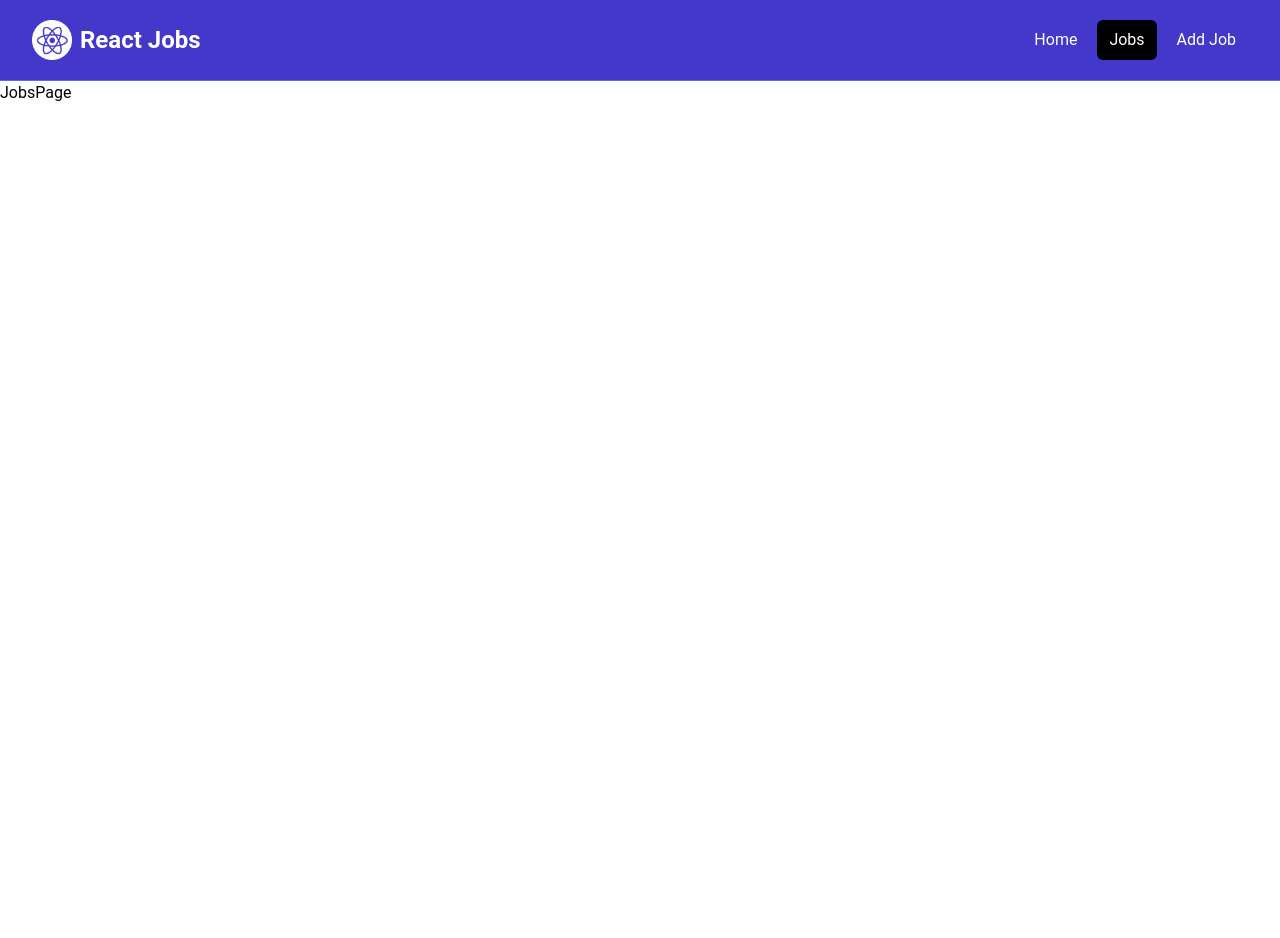
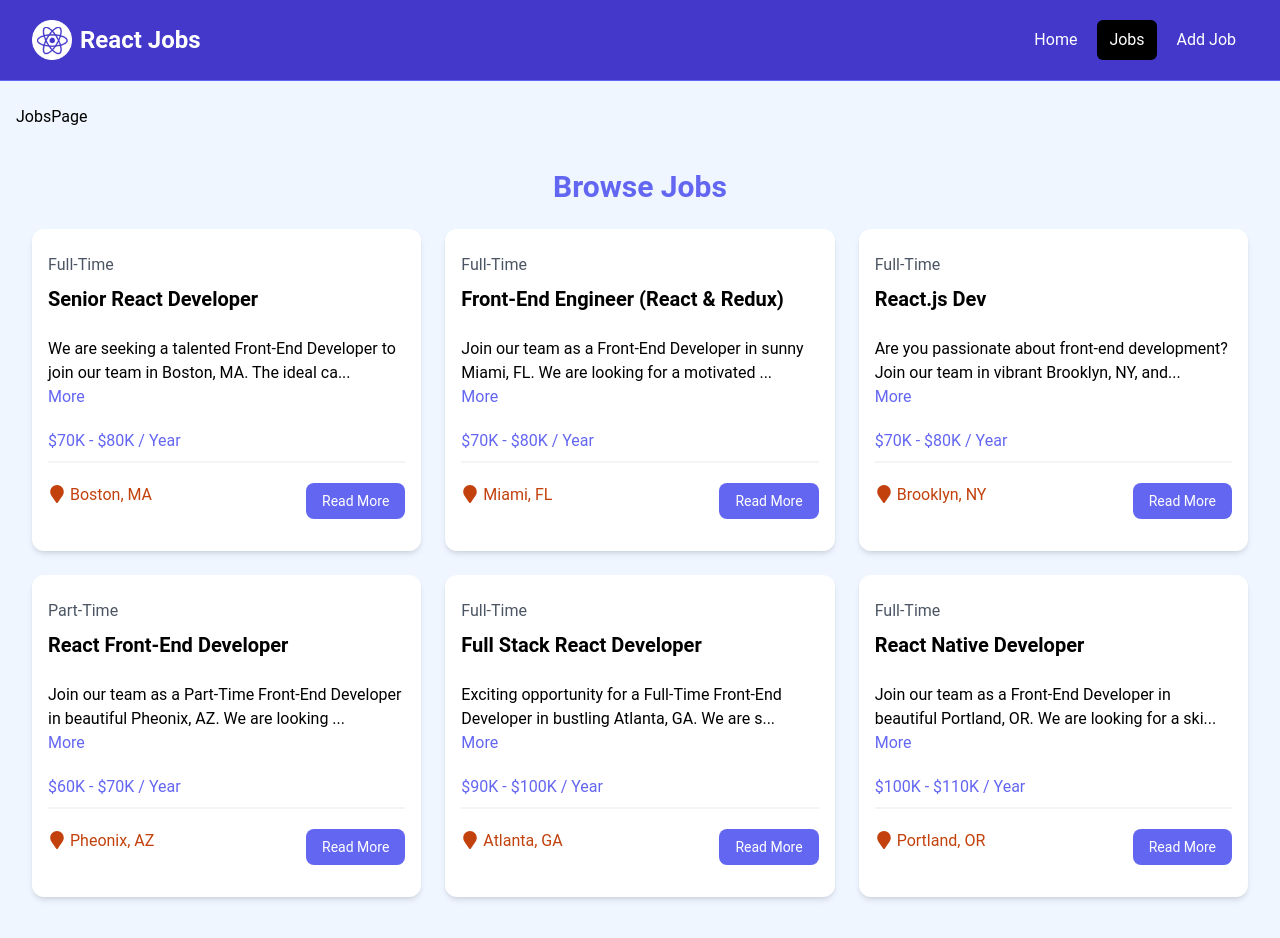
Before and after one commit to Pocketsdk/react-crash-course, a React (Vite) app: page /jobs in a window 1280 px wide. Shown: the top 938 px of the page. Before the commit the page ends 800 px from the top, so only its background shows below. Built offline with nearby package versions, Linux system fonts and the light colour scheme.

Commit message:
Built JobsPage and configured state based functionallity for jobs listings.

```diff
--- a/package.json
+++ b/package.json
@@ -10,6 +10,7 @@
     "preview": "vite preview"
   },
   "dependencies": {
+    "json-server": "^1.0.0-beta.3",
     "react": "^18.3.1",
     "react-dom": "^18.3.1",
     "react-icons": "^5.3.0",
--- a/src/Pages/HomePage.jsx
+++ b/src/Pages/HomePage.jsx
@@ -9,7 +9,7 @@
     <>
       <Hero />
       <HomeCards />
-      <JobListings />
+      <JobListings isHome={true} />
       <ViewAllJobs />
     </>
   );
--- a/src/Pages/JobsPage.jsx
+++ b/src/Pages/JobsPage.jsx
@@ -1,7 +1,13 @@
 import React from "react";
+import JobListings from "../components/JobListings";
 
 const JobsPage = () => {
-  return <div>JobsPage</div>;
+  return (
+    <section className="bg-blue-50 px-4 py-6">
+      JobsPage
+      <JobListings />
+    </section>
+  );
 };
 
 export default JobsPage;
--- a/src/components/JobListings.jsx
+++ b/src/components/JobListings.jsx
@@ -2,17 +2,17 @@
 import Jobs from "../jobs.json";
 import JobListing from "./JobListing";
 
-const JobListings = () => {
-  const recentJobs = Jobs.slice(0, 3);
+const JobListings = ({ isHome = false }) => {
+  const jobListings = isHome ? Jobs.slice(0, 3) : Jobs;
 
   return (
     <section className="bg-blue-50 px-4 py-10">
       <div className="container-xl lg:container m-auto">
         <h2 className="text-3xl font-bold text-indigo-500 mb-6 text-center">
-          Browse Jobs
+          {isHome ? "Recent Jobs" : "Browse Jobs"}
         </h2>
         <div className="grid grid-cols-1 md:grid-cols-3 gap-6">
-          {recentJobs.map((job) => (
+          {jobListings.map((job) => (
             <JobListing key={job.id} job={job} />
           ))}
         </div>
```
Also changed, not shown: 1 other file (tests, documents, lock files or other folders).
